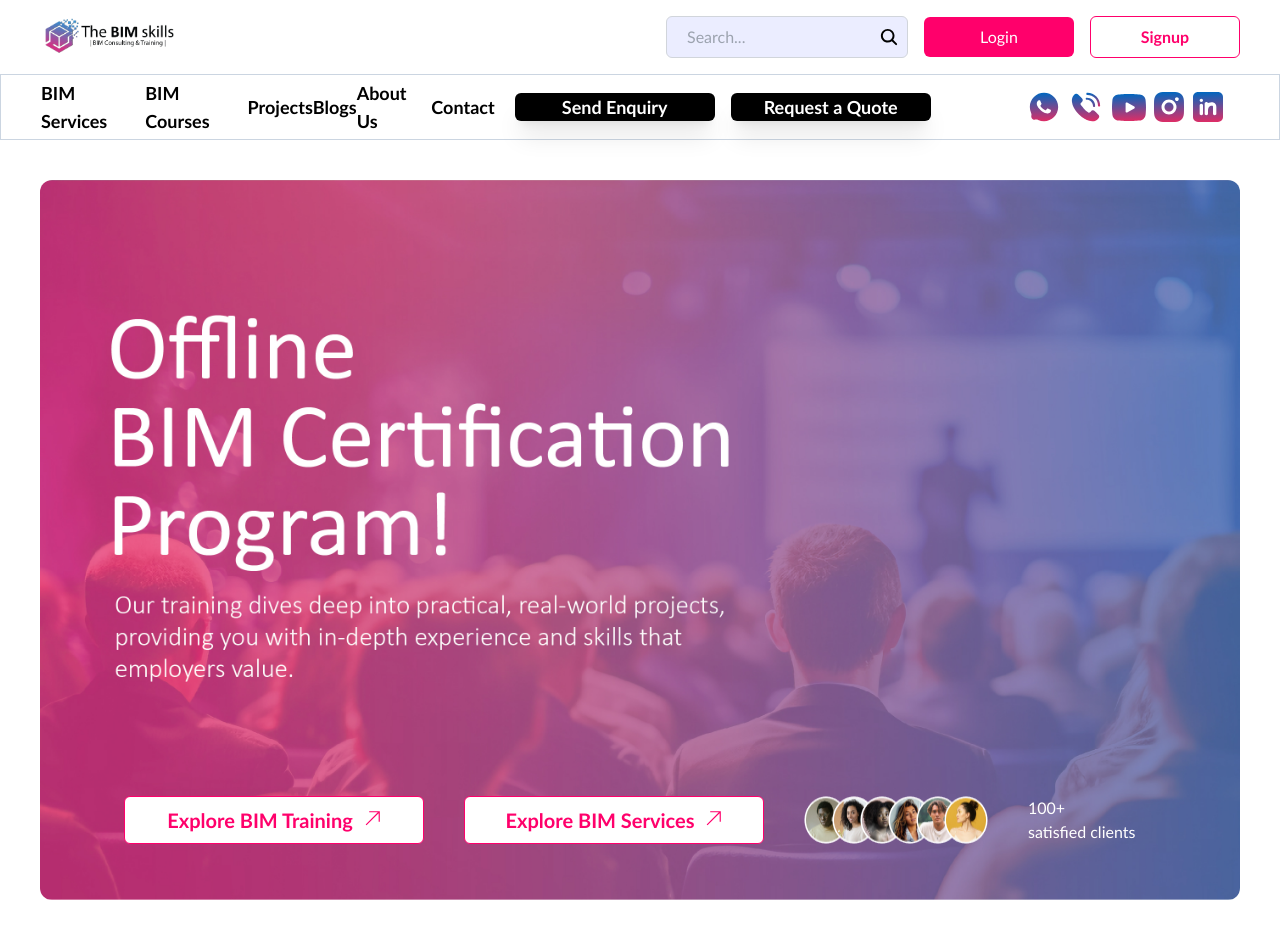
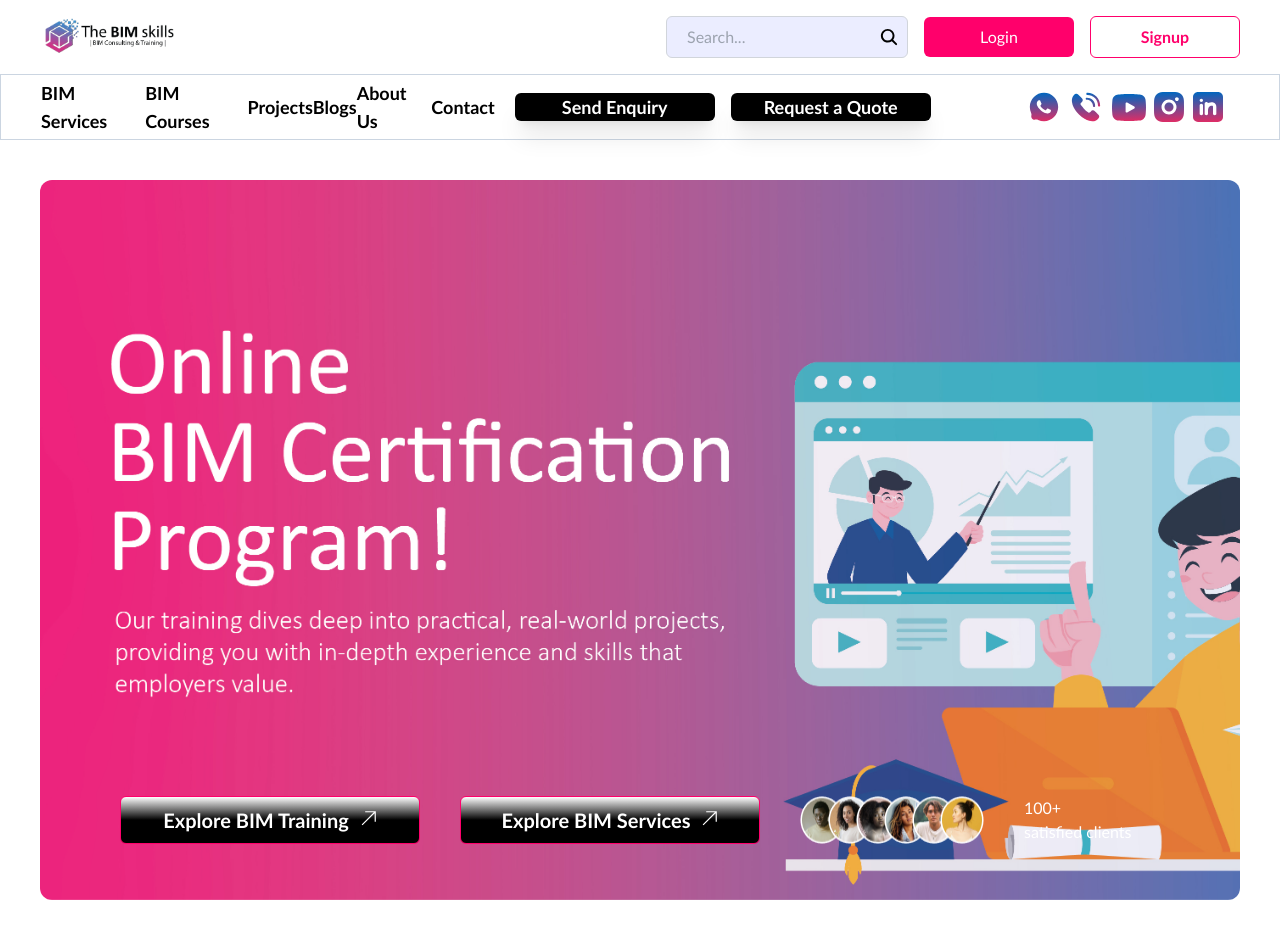
Before and after one commit to Thund3rHawk/BIM-user-frontend, a React (Vite) app: page / in a window 1280 px wide. Shown: the top 952 px of the page. Built offline with nearby package versions, Linux system fonts and the light colour scheme.

Commit message:
small changes

```diff
--- a/src/pages/CourseLanding.jsx
+++ b/src/pages/CourseLanding.jsx
@@ -101,7 +101,7 @@ const CourseLanding = () => {
       <Navbar />
       {/* hero section */}
 
-      <Slide arrows={false} autoplay={true} duration={3000}>
+      <Slide arrows={false} autoplay={true} duration={2000}>
         {slideImages.map((slideImage, index) => (
           <div key={index}>
             <div
@@ -164,7 +164,7 @@ const CourseLanding = () => {
         />
         <div className="absolute top-20 left-36 w-1/2 flex items-center gap-10 ">
           <div className="bg-white">
-            <img src={sideIcon} className="w-14 h-12" alt="sideIcon" />
+            <img src={sideIcon} className="my-1" alt="sideIcon" />
           </div>
           <div>
             <h1 className="text-lg">Our Impact</h1>
@@ -327,7 +327,7 @@ const CourseLanding = () => {
           />
           <div className="absolute top-20 left-36 w-1/2 flex items-center gap-10 ">
             <div className="bg-white">
-              <img src={sideIcon} className="w-14 h-12" alt="sideIcon" />
+              <img src={sideIcon} className="my-1" alt="sideIcon" />
             </div>
             <div>
               <div className="flex items-center gap-5">
@@ -416,7 +416,7 @@ const CourseLanding = () => {
         />
         <div className="absolute top-20 left-36 w-1/2 flex items-center gap-10 ">
           <div className="bg-white">
-            <img src={sideIcon} className="w-20 h-12" alt="sideIcon" />
+            <img src={sideIcon} className="my-1 w-16 h-10" alt="sideIcon" />
           </div>
           <div>
             <h1 className="text-lg">Innovative Learning</h1>
--- a/src/pages/Home.jsx
+++ b/src/pages/Home.jsx
@@ -134,11 +134,11 @@ const Home = () => {
     <div className="overflow-x-hidden">
       <Navbar />
 
-      <Slide arrows={false} autoplay={true} duration={3000}>
+      <Slide arrows={false} autoplay={true} duration={2000}>
         {slideImages.map((slideImage, index) => (
           <div key={index}>
             <div
-              className="min-h-[90vh] m-10 rounded-xl flex flex-col justify-end items-start"
+              className="min-h-[90vh]  m-10 rounded-xl flex flex-col justify-end items-start"
               // style={{
               //   // background: "linear-gradient(to right, #0666BD, #D92E68)",
               //   background: `url(${mainbg}) no-repeat center center/cover`,
@@ -149,18 +149,30 @@ const Home = () => {
                 backgroundImage: `url(${slideImage.url})`,
               }}
             >
-              <div className="flex justify-between p-10 relative">
+              <div className="flex justify-between p-10 relative ">
                 <div className="w-[55%] h-[60vh] bg-red-900  flex flex-col gap-6  "></div>
                 {/* <div className="absolute right-10 w-[60vw]">
                   <img src={laptop} alt="laptop" className="w-[80%]" />
                 </div> */}
               </div>
-              <div className="p-10 flex gap-10">
-                <button className=" flex gap-2 items-center justify-center text-xl  text-[#FF006B] bg-white border border-[#FF006B] font-semibold px-4 py-2 rounded-md w-[300px]">
+              <div className="p-10 px-20 flex gap-10  w-full">
+                <button
+                  className="flex gap-2 items-center justify-center text-xl text-white font-semibold px-4 py-2 rounded-md w-[300px]"
+                  style={{
+                    background: "linear-gradient(to top, black, black, white)",
+                    border: "1px solid #FF006B",
+                  }}
+                >
                   Explore BIM Training
                   <TfiArrowTopRight />
                 </button>
-                <button className=" flex gap-2 items-center justify-center text-xl text-[#FF006B] bg-white border border-[#FF006B] font-semibold px-4 py-2 rounded-md w-[300px]">
+                <button
+                  className="flex gap-2 items-center justify-center text-xl text-white font-semibold px-4 py-2 rounded-md w-[300px]"
+                  style={{
+                    background: "linear-gradient(to top, black, black, white)",
+                    border: "1px solid #FF006B",
+                  }}
+                >
                   Explore BIM Services
                   <TfiArrowTopRight />
                 </button>
@@ -607,7 +619,7 @@ const Home = () => {
         <div className="flex justify-end min-h-screen">
           <div className="w-1/2 flex flex-col gap-3 ">
             <h1 className="text-3xl font-bold w-[60%]">
-              know how everything works and why we work with{" "}
+              Know how everything works and why we work with{" "}
               <span className="text-[#FF006B]">BIM</span>
             </h1>
             <h1 className="font-bold text-blue-600">OUR MISSION</h1>
--- a/src/pages/Services.jsx
+++ b/src/pages/Services.jsx
@@ -86,30 +86,30 @@ const Services = () => {
       </div>
 
       <div className="flex h-full">
-        <div className="w-1/2 flex justify-center items-center bg-[#1761B6] relative">
-          <div className="flex flex-col gap-5  mx-16 absolute">
+        <div className="w-1/2 flex flex-col gap-5 px-16 p-10 bg-[#1761B6] relative">
+          {/* <div className="flex flex-col gap-5  mx-16 absolute"> */}
           <h1 className="text-5xl font-medium text-white">
             Our Top BIM Services
           </h1>
 
           <h1 className="text-xl text-white">
             What sets us apart is not just our technical prowess, but our
-              unwavering passion for what we do. We thrive on challenges, revel
-              in exploration, and embrace every opportunity to learn and grow.
-              With us, you're not just getting a team of experts, you're gaining
-              a dedicated partner on a journey of discovery and transformation.
-              Join us as we harness the power of technology to create solutions
-              that inspire, empower, and shape the world of tomorrow. Together,
-              let's innovate, let's explore, and let's build a future where
+            unwavering passion for what we do. We thrive on challenges, revel in
+            exploration, and embrace every opportunity to learn and grow. With
+            us, you're not just getting a team of experts, you're gaining a
+            dedicated partner on a journey of discovery and transformation. Join
+            us as we harness the power of technology to create solutions that
+            inspire, empower, and shape the world of tomorrow. Together, let's
+            innovate, let's explore, and let's build a future where
             possibilities are limitless.
           </h1>
           <h1 className="text-xl text-white">
             We offer BIM services for architectural, structural and MEP
-              disciplinary. Our experienced team develops accurate virtual
-              models through digitization that accelerate the construction
-              process by improving project collaboration, accuracy and cost
-              savings. We are well versed in an international standard to
-              provide BIM across the globe.
+            disciplinary. Our experienced team develops accurate virtual models
+            through digitization that accelerate the construction process by
+            improving project collaboration, accuracy and cost savings. We are
+            well versed in an international standard to provide BIM across the
+            globe.
           </h1>
 
           {/* service cards */}
@@ -130,15 +130,13 @@ const Services = () => {
           </div>
           <div className="flex gap-5">
             <button className="border-2 p-2 rounded-md border-white">
-                <h1 className="text-white font-bold">
-                  Explore Our BIM Services
-                </h1>
+              <h1 className="text-white font-bold">Explore Our BIM Services</h1>
             </button>
             <button className="p-2 rounded-md border-white bg-[#FF006B]">
               <h1 className="text-white font-bold">Request a Qoute</h1>
             </button>
           </div>
-          </div>
+          {/* </div> */}
         </div>
         <div className=" w-1/2 flex  justify-end ">
           <img src={services1} alt="projectsmain" className="w-full" />
```
Also changed, not shown: src/assets/courses/side-icon-1.png (added), src/assets/courses/side-icon.png. Lines whose indentation alone changed are shown as unchanged.
